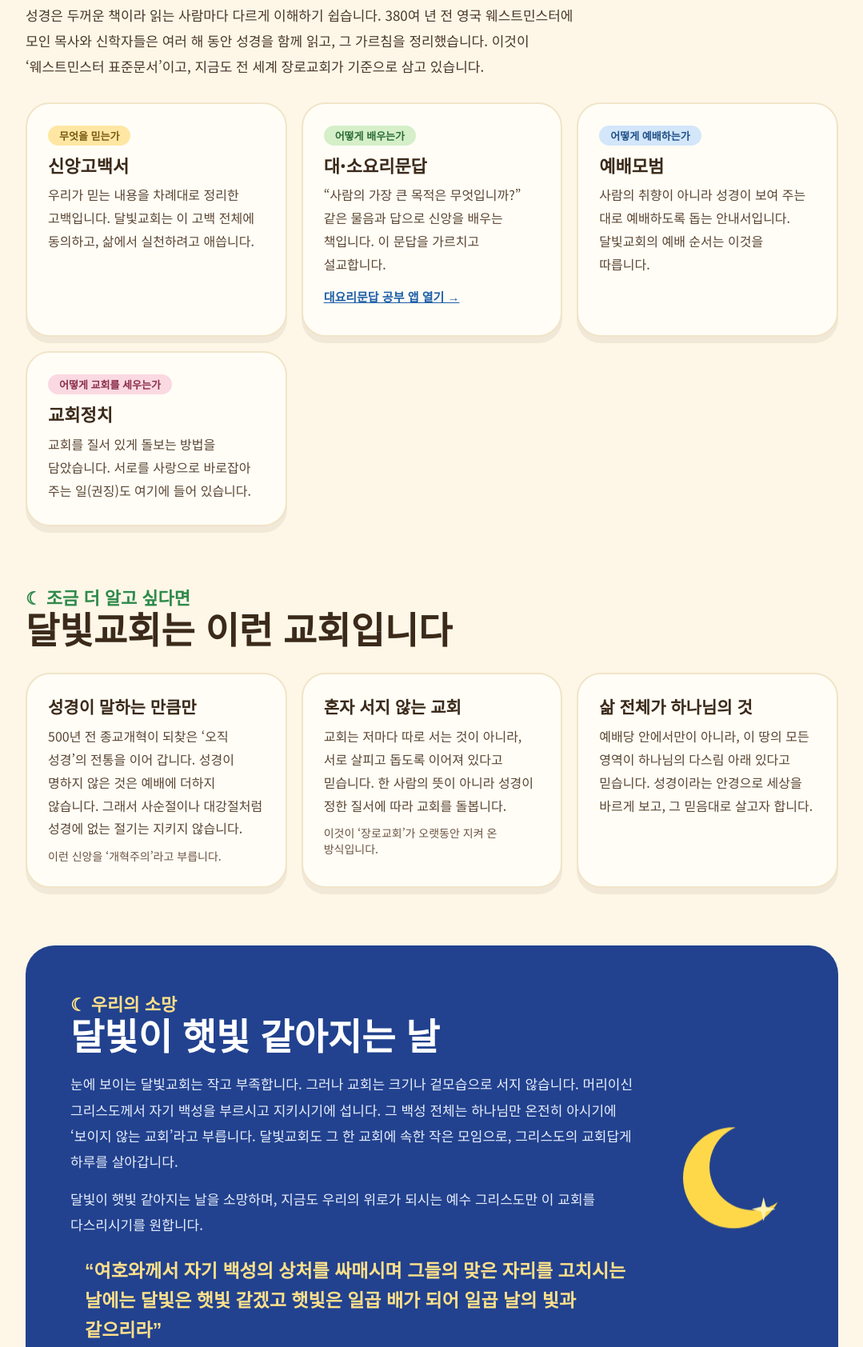
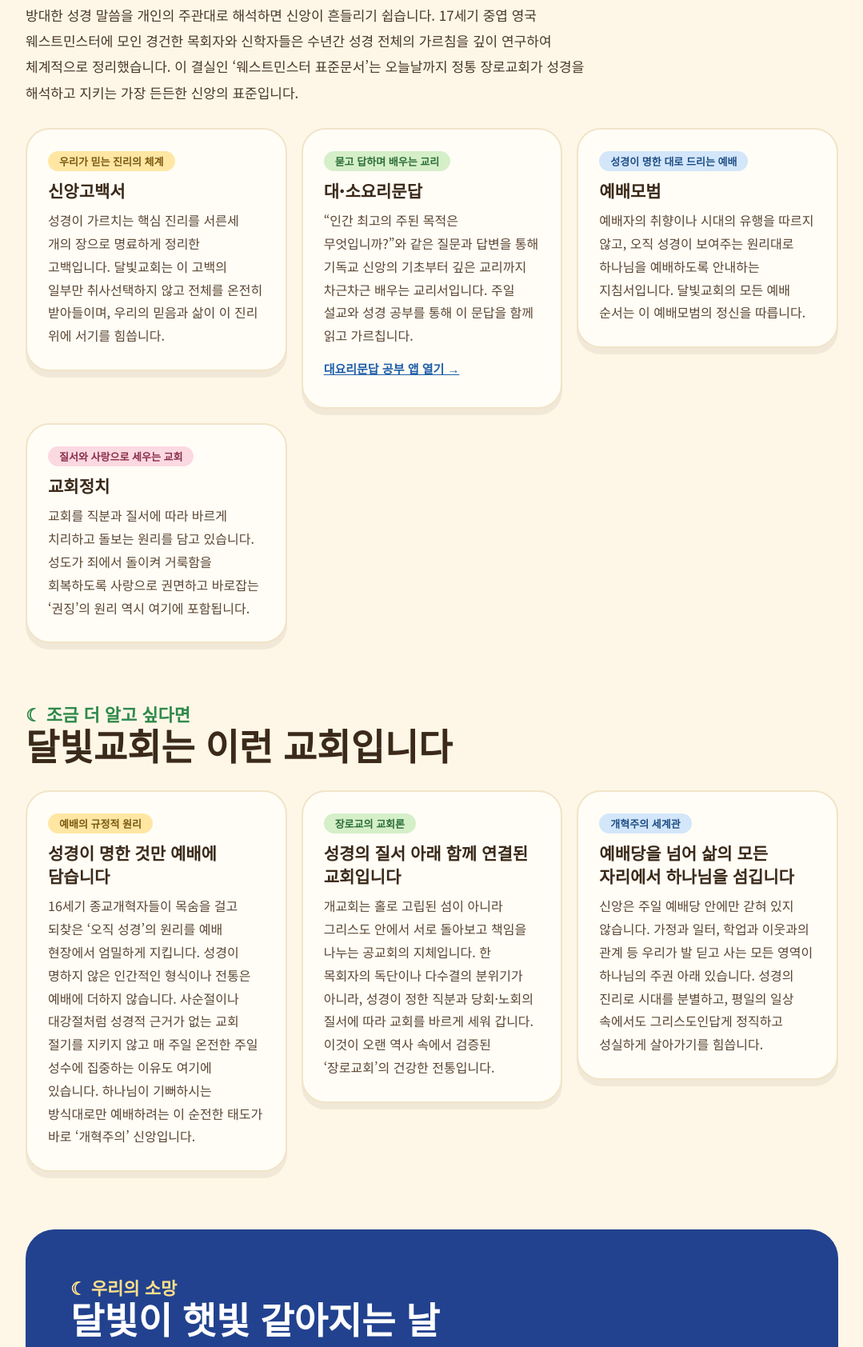
Before and after one commit to hellomoosung-star/moonlight-church, a plain HTML site: page about.html in a window 1280 px wide. Shown: the part 897-2581 px from the top of the page at 80% size, without its empty margins (100-1179 px from the left). Drawn offline with Linux system fonts and the light colour scheme; a web font is replaced by a local one.

Commit message:
교회소개: 소개 글 전면 교체, 휴대폰에서 카드 접기
Co-Authored-By: Claude Fable 5.2 <noreply@anthropic.com>
Claude-Session: https://claude.ai/code/session_01J5gFH8gogFub8dxUHbaGeV

```diff
--- a/about.html
+++ b/about.html
@@ -4,13 +4,13 @@
 <meta charset="utf-8">
 <meta name="viewport" content="width=device-width, initial-scale=1">
 <title>교회소개 | 달빛교회</title>
-<meta name="description" content="달빛교회는 성경을 한가운데 두고, 웨스트민스터 신앙고백서와 대·소요리문답, 예배모범, 교회정치를 따라 걷는 장로교회입니다.">
+<meta name="description" content="달빛교회는 성경의 가르침을 따라 바르게 믿고 예배하는 개혁교회입니다. 웨스트민스터 신앙고백서와 대·소요리문답, 예배모범, 교회정치를 신앙의 표준으로 삼는 장로교회입니다.">
 <link rel="canonical" href="https://www.lightofmoon.org/about.html">
 <meta property="og:type" content="website">
 <meta property="og:locale" content="ko_KR">
 <meta property="og:site_name" content="달빛교회">
 <meta property="og:title" content="교회소개 | 달빛교회">
-<meta property="og:description" content="달빛교회는 성경을 한가운데 두고, 웨스트민스터 신앙고백서와 대·소요리문답, 예배모범, 교회정치를 따라 걷는 장로교회입니다.">
+<meta property="og:description" content="달빛교회는 성경의 가르침을 따라 바르게 믿고 예배하는 개혁교회입니다. 웨스트민스터 신앙고백서와 대·소요리문답, 예배모범, 교회정치를 신앙의 표준으로 삼는 장로교회입니다.">
 <meta property="og:url" content="https://www.lightofmoon.org/about.html">
 <meta property="og:image" content="https://www.lightofmoon.org/assets/img/hero.jpg">
 <meta property="og:image:width" content="1536">
@@ -35,6 +35,20 @@ a:focus-visible,button:focus-visible{outline:3px solid #1F5FA8;outline-offset:3p
 .idle2{animation-delay:-1.4s}
 @keyframes idle{0%,100%{transform:translateY(0)}50%{transform:translateY(-6px)}}
 @media (prefers-reduced-motion:reduce){.idle{animation:none}.lift,.btn{transition:none}.lift:hover,.btn:hover{transform:none}}
+.fold summary{list-style:none;cursor:default}
+.fold summary::-webkit-details-marker{display:none}
+.fold summary h3{display:block}
+@media (max-width:600px){
+.fold{padding:18px 20px 20px!important;border-radius:24px!important}
+.fold summary{cursor:pointer;position:relative;padding-right:30px}
+.fold summary::after{content:"+";position:absolute;right:0;top:50%;transform:translateY(-50%);font-size:24px;font-weight:700;color:#1F5FA8}
+.fold[open] summary::after{content:"−"}
+.fold summary h3{font-size:19px!important;margin-top:8px!important}
+.folds{gap:12px!important}
+.sec{margin-top:52px!important}
+.bear{display:none}
+.moon{display:none}
+}
 .nav-x{display:inline}
 @media (max-width:640px){.nav{flex-wrap:nowrap!important;gap:0!important;justify-content:space-between;width:calc(100% + 32px);margin:0 -16px;font-size:3.25vw!important}.nav a{padding:10px 1.2vw!important;white-space:nowrap}.nav-x{display:none}}
 </style>
@@ -60,7 +74,7 @@ a:focus-visible,button:focus-visible{outline:3px solid #1F5FA8;outline-offset:3p
     <div style="position:relative;max-width:1240px;margin:0 auto;padding:34px 32px 74px;box-sizing:border-box;text-align:center;color:#FFFFFF">
       <div style="font-family:'Gaegu',sans-serif;font-weight:700;font-size:22px;text-shadow:0 1px 6px rgba(20,60,120,.5)">☾ 교회소개</div>
       <h1 style="margin:4px 0 0;font-family:'Gaegu',sans-serif;font-weight:700;font-size:clamp(44px,5.4vw,68px);line-height:1.15;text-shadow:0 3px 0 rgba(24,80,150,.45),0 0 24px rgba(24,80,150,.35)">달빛교회는 어떤 교회인가요?</h1>
-      <p style="margin:12px auto 0;max-width:34em;font-size:18px;font-weight:500;line-height:1.7;text-shadow:0 1px 8px rgba(20,60,120,.65)">성경의 빛을 받아 세상을 비추는 작은 교회입니다</p>
+      <p style="margin:12px auto 0;max-width:34em;font-size:18px;font-weight:500;line-height:1.7;text-shadow:0 1px 8px rgba(20,60,120,.65)">성경의 가르침을 따라 바르게 믿고 예배하는 개혁교회입니다</p>
     </div>
     <svg aria-hidden="true" viewBox="0 0 1280 40" preserveAspectRatio="none" style="position:absolute;left:0;bottom:-1px;display:block;width:100%;height:34px"><path d="M0 40 L0 22 C80 6 160 30 240 18 C330 4 420 30 520 20 C620 8 700 32 800 20 C900 6 990 30 1080 18 C1160 8 1220 26 1280 16 L1280 40 Z" fill="#FEF7E8"/></svg>
   </div>
@@ -71,78 +85,72 @@ a:focus-visible,button:focus-visible{outline:3px solid #1F5FA8;outline-offset:3p
       <div style="flex:999 1 420px;min-width:0">
         <div style="font-family:'Gaegu',sans-serif;font-weight:700;font-size:22px;color:#2F8A4B">☾ 우리가 바라는 교회</div>
         <h2 style="margin:0;font-family:'Gaegu',sans-serif;font-weight:700;font-size:clamp(34px,4vw,46px);line-height:1.2">그리스도가 다스리시는 교회</h2>
-        <p style="margin:14px 0 0;font-size:17px;line-height:1.9;color:#4A3828">달빛교회는 ‘그리스도가 다스리시는 교회’가 되기를 바랍니다. 그래서 사람의 생각이 아니라 성경을 한가운데 둡니다.</p>
-        <p style="margin:14px 0 0;font-size:17px;line-height:1.9;color:#4A3828">달은 스스로 빛을 내지 못하고 햇빛을 받아 비춥니다. 교회도 그렇습니다. 하나님이 성경으로 알려 주신 빛을 받아 세상을 비추는 교회이고 싶습니다.</p>
+        <p style="margin:14px 0 0;font-size:17px;line-height:1.9;color:#4A3828">교회의 주인은 사람이 아니라 예수 그리스도입니다. 달빛교회는 목회자나 성도의 개인적인 생각보다 성경의 권위를 가장 앞세웁니다.</p>
+        <p style="margin:14px 0 0;font-size:17px;line-height:1.9;color:#4A3828">스스로 빛을 내지 못하고 햇빛을 반사하는 달처럼, 오직 하나님이 성경에 계시하신 복음의 빛만을 세상에 비추는 교회를 지향합니다.</p>
       </div>
-      <div style="flex:1 1 220px;max-width:260px;margin:0 auto;background:#FCF1E2;border-radius:30px;overflow:hidden">
+      <div class="bear" style="flex:1 1 220px;max-width:260px;margin:0 auto;background:#FCF1E2;border-radius:30px;overflow:hidden">
         <img class="idle" src="assets/img/mongi-hello.jpg" alt="성경을 들고 손을 흔드는 곰 몽이" style="display:block;width:100%;aspect-ratio:392/560;object-fit:cover">
       </div>
     </div>
 
-    <div style="margin-top:72px">
+    <div class="sec" style="margin-top:72px">
       <div style="font-family:'Gaegu',sans-serif;font-weight:700;font-size:22px;color:#2F8A4B">☾ 성경을 따라 걷기 위한 지도</div>
       <h2 style="margin:0;font-family:'Gaegu',sans-serif;font-weight:700;font-size:clamp(34px,4vw,46px);line-height:1.2">웨스트민스터 표준문서</h2>
-      <p style="margin:14px 0 0;font-size:17px;line-height:1.9;color:#4A3828;max-width:42em">성경은 두꺼운 책이라 읽는 사람마다 다르게 이해하기 쉽습니다. 380여 년 전 영국 웨스트민스터에 모인 목사와 신학자들은 여러 해 동안 성경을 함께 읽고, 그 가르침을 정리했습니다. 이것이 ‘웨스트민스터 표준문서’이고, 지금도 전 세계 장로교회가 기준으로 삼고 있습니다.</p>
-      <div style="margin-top:28px;display:grid;grid-template-columns:repeat(auto-fit,minmax(260px,1fr));gap:18px">
-        <div style="background:#FFFDF6;border-radius:30px;padding:26px 26px 28px;box-shadow:0 8px 0 rgba(90,60,30,.08);border:2px solid #F1E4C8">
-          <div style="display:inline-block;background:#FFE7A3;border-radius:999px;padding:3px 14px;font-size:13px;font-weight:700;color:#7A5A12">무엇을 믿는가</div>
-          <h3 style="margin:10px 0 0;font-size:22px;font-weight:900;line-height:1.35">신앙고백서</h3>
-          <p style="margin:8px 0 0;font-size:16px;line-height:1.8;color:#5A4532">우리가 믿는 내용을 차례대로 정리한 고백입니다. 달빛교회는 이 고백 전체에 동의하고, 삶에서 실천하려고 애씁니다.</p>
-        </div>
-        <div style="background:#FFFDF6;border-radius:30px;padding:26px 26px 28px;box-shadow:0 8px 0 rgba(90,60,30,.08);border:2px solid #F1E4C8">
-          <div style="display:inline-block;background:#D5EFC9;border-radius:999px;padding:3px 14px;font-size:13px;font-weight:700;color:#2C6E3A">어떻게 배우는가</div>
-          <h3 style="margin:10px 0 0;font-size:22px;font-weight:900;line-height:1.35">대·소요리문답</h3>
-          <p style="margin:8px 0 0;font-size:16px;line-height:1.8;color:#5A4532">“사람의 가장 큰 목적은 무엇입니까?” 같은 물음과 답으로 신앙을 배우는 책입니다. 이 문답을 가르치고 설교합니다.</p>
+      <p style="margin:14px 0 0;font-size:17px;line-height:1.9;color:#4A3828;max-width:42em">방대한 성경 말씀을 개인의 주관대로 해석하면 신앙이 흔들리기 쉽습니다. 17세기 중엽 영국 웨스트민스터에 모인 경건한 목회자와 신학자들은 수년간 성경 전체의 가르침을 깊이 연구하여 체계적으로 정리했습니다. 이 결실인 ‘웨스트민스터 표준문서’는 오늘날까지 정통 장로교회가 성경을 해석하고 지키는 가장 든든한 신앙의 표준입니다.</p>
+      <div class="folds" style="align-items:start;margin-top:28px;display:grid;grid-template-columns:repeat(auto-fit,minmax(260px,1fr));gap:18px">
+        <details class="fold" style="background:#FFFDF6;border-radius:30px;padding:26px 26px 28px;box-shadow:0 8px 0 rgba(90,60,30,.08);border:2px solid #F1E4C8">
+          <summary><span style="display:inline-block;background:#FFE7A3;border-radius:999px;padding:3px 14px;font-size:13px;font-weight:700;color:#7A5A12">우리가 믿는 진리의 체계</span><h3 style="margin:10px 0 0;font-size:21px;font-weight:900;line-height:1.4">신앙고백서</h3></summary>
+          <p style="margin:8px 0 0;font-size:16px;line-height:1.8;color:#5A4532">성경이 가르치는 핵심 진리를 서른세 개의 장으로 명료하게 정리한 고백입니다. 달빛교회는 이 고백의 일부만 취사선택하지 않고 전체를 온전히 받아들이며, 우리의 믿음과 삶이 이 진리 위에 서기를 힘씁니다.</p>
+        </details>
+        <details class="fold" style="background:#FFFDF6;border-radius:30px;padding:26px 26px 28px;box-shadow:0 8px 0 rgba(90,60,30,.08);border:2px solid #F1E4C8">
+          <summary><span style="display:inline-block;background:#D5EFC9;border-radius:999px;padding:3px 14px;font-size:13px;font-weight:700;color:#2C6E3A">묻고 답하며 배우는 교리</span><h3 style="margin:10px 0 0;font-size:21px;font-weight:900;line-height:1.4">대·소요리문답</h3></summary>
+          <p style="margin:8px 0 0;font-size:16px;line-height:1.8;color:#5A4532">“인간 최고의 주된 목적은 무엇입니까?”와 같은 질문과 답변을 통해 기독교 신앙의 기초부터 깊은 교리까지 차근차근 배우는 교리서입니다. 주일 설교와 성경 공부를 통해 이 문답을 함께 읽고 가르칩니다.</p>
           <a href="https://wlcmoonlight.vercel.app/" target="_blank" rel="noopener noreferrer" style="display:inline-block;margin-top:6px;padding:10px 0;font-weight:700;font-size:15px;color:#1F5FA8">대요리문답 공부 앱 열기 →</a>
-        </div>
-        <div style="background:#FFFDF6;border-radius:30px;padding:26px 26px 28px;box-shadow:0 8px 0 rgba(90,60,30,.08);border:2px solid #F1E4C8">
-          <div style="display:inline-block;background:#D3E6FA;border-radius:999px;padding:3px 14px;font-size:13px;font-weight:700;color:#1F4F86">어떻게 예배하는가</div>
-          <h3 style="margin:10px 0 0;font-size:22px;font-weight:900;line-height:1.35">예배모범</h3>
-          <p style="margin:8px 0 0;font-size:16px;line-height:1.8;color:#5A4532">사람의 취향이 아니라 성경이 보여 주는 대로 예배하도록 돕는 안내서입니다. 달빛교회의 예배 순서는 이것을 따릅니다.</p>
-        </div>
-        <div style="background:#FFFDF6;border-radius:30px;padding:26px 26px 28px;box-shadow:0 8px 0 rgba(90,60,30,.08);border:2px solid #F1E4C8">
-          <div style="display:inline-block;background:#FBD9E2;border-radius:999px;padding:3px 14px;font-size:13px;font-weight:700;color:#8A2F4A">어떻게 교회를 세우는가</div>
-          <h3 style="margin:10px 0 0;font-size:22px;font-weight:900;line-height:1.35">교회정치</h3>
-          <p style="margin:8px 0 0;font-size:16px;line-height:1.8;color:#5A4532">교회를 질서 있게 돌보는 방법을 담았습니다. 서로를 사랑으로 바로잡아 주는 일(권징)도 여기에 들어 있습니다.</p>
-        </div>
+        </details>
+        <details class="fold" style="background:#FFFDF6;border-radius:30px;padding:26px 26px 28px;box-shadow:0 8px 0 rgba(90,60,30,.08);border:2px solid #F1E4C8">
+          <summary><span style="display:inline-block;background:#D3E6FA;border-radius:999px;padding:3px 14px;font-size:13px;font-weight:700;color:#1F4F86">성경이 명한 대로 드리는 예배</span><h3 style="margin:10px 0 0;font-size:21px;font-weight:900;line-height:1.4">예배모범</h3></summary>
+          <p style="margin:8px 0 0;font-size:16px;line-height:1.8;color:#5A4532">예배자의 취향이나 시대의 유행을 따르지 않고, 오직 성경이 보여주는 원리대로 하나님을 예배하도록 안내하는 지침서입니다. 달빛교회의 모든 예배 순서는 이 예배모범의 정신을 따릅니다.</p>
+        </details>
+        <details class="fold" style="background:#FFFDF6;border-radius:30px;padding:26px 26px 28px;box-shadow:0 8px 0 rgba(90,60,30,.08);border:2px solid #F1E4C8">
+          <summary><span style="display:inline-block;background:#FBD9E2;border-radius:999px;padding:3px 14px;font-size:13px;font-weight:700;color:#8A2F4A">질서와 사랑으로 세우는 교회</span><h3 style="margin:10px 0 0;font-size:21px;font-weight:900;line-height:1.4">교회정치</h3></summary>
+          <p style="margin:8px 0 0;font-size:16px;line-height:1.8;color:#5A4532">교회를 직분과 질서에 따라 바르게 치리하고 돌보는 원리를 담고 있습니다. 성도가 죄에서 돌이켜 거룩함을 회복하도록 사랑으로 권면하고 바로잡는 ‘권징’의 원리 역시 여기에 포함됩니다.</p>
+        </details>
       </div>
     </div>
 
-    <div style="margin-top:72px">
+    <div class="sec" style="margin-top:72px">
       <div style="font-family:'Gaegu',sans-serif;font-weight:700;font-size:22px;color:#2F8A4B">☾ 조금 더 알고 싶다면</div>
       <h2 style="margin:0;font-family:'Gaegu',sans-serif;font-weight:700;font-size:clamp(34px,4vw,46px);line-height:1.2">달빛교회는 이런 교회입니다</h2>
-      <div style="margin-top:24px;display:grid;grid-template-columns:repeat(auto-fit,minmax(280px,1fr));gap:18px">
-        <div style="background:#FFFDF6;border-radius:30px;padding:26px 26px 28px;box-shadow:0 8px 0 rgba(90,60,30,.08);border:2px solid #F1E4C8">
-          <h3 style="margin:0;font-size:21px;font-weight:900;line-height:1.4">성경이 말하는 만큼만</h3>
-          <p style="margin:8px 0 0;font-size:16px;line-height:1.8;color:#5A4532">500년 전 종교개혁이 되찾은 ‘오직 성경’의 전통을 이어 갑니다. 성경이 명하지 않은 것은 예배에 더하지 않습니다. 그래서 사순절이나 대강절처럼 성경에 없는 절기는 지키지 않습니다.</p>
-          <p style="margin:10px 0 0;font-size:14px;color:#6B5340">이런 신앙을 ‘개혁주의’라고 부릅니다.</p>
-        </div>
-        <div style="background:#FFFDF6;border-radius:30px;padding:26px 26px 28px;box-shadow:0 8px 0 rgba(90,60,30,.08);border:2px solid #F1E4C8">
-          <h3 style="margin:0;font-size:21px;font-weight:900;line-height:1.4">혼자 서지 않는 교회</h3>
-          <p style="margin:8px 0 0;font-size:16px;line-height:1.8;color:#5A4532">교회는 저마다 따로 서는 것이 아니라, 서로 살피고 돕도록 이어져 있다고 믿습니다. 한 사람의 뜻이 아니라 성경이 정한 질서에 따라 교회를 돌봅니다.</p>
-          <p style="margin:10px 0 0;font-size:14px;color:#6B5340">이것이 ‘장로교회’가 오랫동안 지켜 온 방식입니다.</p>
-        </div>
-        <div style="background:#FFFDF6;border-radius:30px;padding:26px 26px 28px;box-shadow:0 8px 0 rgba(90,60,30,.08);border:2px solid #F1E4C8">
-          <h3 style="margin:0;font-size:21px;font-weight:900;line-height:1.4">삶 전체가 하나님의 것</h3>
-          <p style="margin:8px 0 0;font-size:16px;line-height:1.8;color:#5A4532">예배당 안에서만이 아니라, 이 땅의 모든 영역이 하나님의 다스림 아래 있다고 믿습니다. 성경이라는 안경으로 세상을 바르게 보고, 그 믿음대로 살고자 합니다.</p>
-        </div>
+      <div class="folds" style="align-items:start;margin-top:24px;display:grid;grid-template-columns:repeat(auto-fit,minmax(280px,1fr));gap:18px">
+        <details class="fold" style="background:#FFFDF6;border-radius:30px;padding:26px 26px 28px;box-shadow:0 8px 0 rgba(90,60,30,.08);border:2px solid #F1E4C8">
+          <summary><span style="display:inline-block;background:#FFE7A3;border-radius:999px;padding:3px 14px;font-size:13px;font-weight:700;color:#7A5A12">예배의 규정적 원리</span><h3 style="margin:10px 0 0;font-size:21px;font-weight:900;line-height:1.4">성경이 명한 것만 예배에 담습니다</h3></summary>
+          <p style="margin:8px 0 0;font-size:16px;line-height:1.8;color:#5A4532">16세기 종교개혁자들이 목숨을 걸고 되찾은 ‘오직 성경’의 원리를 예배 현장에서 엄밀하게 지킵니다. 성경이 명하지 않은 인간적인 형식이나 전통은 예배에 더하지 않습니다. 사순절이나 대강절처럼 성경적 근거가 없는 교회 절기를 지키지 않고 매 주일 온전한 주일 성수에 집중하는 이유도 여기에 있습니다. 하나님이 기뻐하시는 방식대로만 예배하려는 이 순전한 태도가 바로 ‘개혁주의’ 신앙입니다.</p>
+        </details>
+        <details class="fold" style="background:#FFFDF6;border-radius:30px;padding:26px 26px 28px;box-shadow:0 8px 0 rgba(90,60,30,.08);border:2px solid #F1E4C8">
+          <summary><span style="display:inline-block;background:#D5EFC9;border-radius:999px;padding:3px 14px;font-size:13px;font-weight:700;color:#2C6E3A">장로교의 교회론</span><h3 style="margin:10px 0 0;font-size:21px;font-weight:900;line-height:1.4">성경의 질서 아래 함께 연결된 교회입니다</h3></summary>
+          <p style="margin:8px 0 0;font-size:16px;line-height:1.8;color:#5A4532">개교회는 홀로 고립된 섬이 아니라 그리스도 안에서 서로 돌아보고 책임을 나누는 공교회의 지체입니다. 한 목회자의 독단이나 다수결의 분위기가 아니라, 성경이 정한 직분과 당회·노회의 질서에 따라 교회를 바르게 세워 갑니다. 이것이 오랜 역사 속에서 검증된 ‘장로교회’의 건강한 전통입니다.</p>
+        </details>
+        <details class="fold" style="background:#FFFDF6;border-radius:30px;padding:26px 26px 28px;box-shadow:0 8px 0 rgba(90,60,30,.08);border:2px solid #F1E4C8">
+          <summary><span style="display:inline-block;background:#D3E6FA;border-radius:999px;padding:3px 14px;font-size:13px;font-weight:700;color:#1F4F86">개혁주의 세계관</span><h3 style="margin:10px 0 0;font-size:21px;font-weight:900;line-height:1.4">예배당을 넘어 삶의 모든 자리에서 하나님을 섬깁니다</h3></summary>
+          <p style="margin:8px 0 0;font-size:16px;line-height:1.8;color:#5A4532">신앙은 주일 예배당 안에만 갇혀 있지 않습니다. 가정과 일터, 학업과 이웃과의 관계 등 우리가 발 딛고 사는 모든 영역이 하나님의 주권 아래 있습니다. 성경의 진리로 시대를 분별하고, 평일의 일상 속에서도 그리스도인답게 정직하고 성실하게 살아가기를 힘씁니다.</p>
+        </details>
       </div>
     </div>
 
-    <div style="margin-top:72px;background:#22428F;border-radius:36px;padding:clamp(28px,5vw,56px);color:#FFFFFF;display:flex;flex-wrap:wrap;align-items:center;gap:24px 48px">
+    <div class="sec" style="margin-top:72px;background:#22428F;border-radius:36px;padding:clamp(28px,5vw,56px);color:#FFFFFF;display:flex;flex-wrap:wrap;align-items:center;gap:24px 48px">
       <div style="flex:999 1 420px;min-width:0">
         <div style="font-family:'Gaegu',sans-serif;font-weight:700;font-size:22px;color:#FFE08A">☾ 우리의 소망</div>
         <h2 style="margin:0;font-family:'Gaegu',sans-serif;font-weight:700;font-size:clamp(34px,4vw,46px);line-height:1.2;color:#FFFFFF">달빛이 햇빛 같아지는 날</h2>
-        <p style="margin:14px 0 0;font-size:17px;line-height:1.9;color:#E8EEFB">눈에 보이는 달빛교회는 작고 부족합니다. 그러나 교회는 크기나 겉모습으로 서지 않습니다. 머리이신 그리스도께서 자기 백성을 부르시고 지키시기에 섭니다. 그 백성 전체는 하나님만 온전히 아시기에 ‘보이지 않는 교회’라고 부릅니다. 달빛교회도 그 한 교회에 속한 작은 모임으로, 그리스도의 교회답게 하루를 살아갑니다.</p>
-        <p style="margin:14px 0 0;font-size:17px;line-height:1.9;color:#E8EEFB">달빛이 햇빛 같아지는 날을 소망하며, 지금도 우리의 위로가 되시는 예수 그리스도만 이 교회를 다스리시기를 원합니다.</p>
+        <p style="margin:14px 0 0;font-size:17px;line-height:1.9;color:#E8EEFB">이 땅에 세워진 달빛교회는 외형적으로 작고 연약해 보일 수 있습니다. 그러나 참된 교회는 건물의 크기나 사람의 숫자로 유지되지 않습니다. 교회의 머리 되신 예수 그리스도께서 친히 자기 백성을 말씀으로 부르시고 끝까지 지키시기 때문에 섭니다. 시대와 장소를 넘어 주님께서 택하신 모든 성도의 모임인 ‘보이지 않는 보편 교회’의 한 지체로서, 우리는 오늘도 말씀의 빛을 따라 묵묵히 걸어갑니다.</p>
         <p style="margin:24px 0 0;padding-left:18px;border-left:0;font-family:'Gaegu',sans-serif;font-weight:700;font-size:23px;line-height:1.6;color:#FFE08A">“여호와께서 자기 백성의 상처를 싸매시며 그들의 맞은 자리를 고치시는 날에는 달빛은 햇빛 같겠고 햇빛은 일곱 배가 되어 일곱 날의 빛과 같으리라”</p>
         <p style="margin:6px 0 0;padding-left:18px;font-size:15px;color:#C9D6F5">이사야 30장 26절</p>
       </div>
-      <svg aria-hidden="true" class="idle idle2" viewBox="0 0 200 200" style="flex:1 1 150px;max-width:190px;margin:0 auto"><circle cx="100" cy="100" r="84" fill="#FFD84A"/><circle cx="132" cy="82" r="72" fill="#22428F"/><path d="M150 132 L154 148 L170 152 L154 156 L150 172 L146 156 L130 152 L146 148 Z" fill="#FFF3B0"/></svg>
+      <svg aria-hidden="true" class="idle idle2 moon" viewBox="0 0 200 200" style="flex:1 1 150px;max-width:190px;margin:0 auto"><circle cx="100" cy="100" r="84" fill="#FFD84A"/><circle cx="132" cy="82" r="72" fill="#22428F"/><path d="M150 132 L154 148 L170 152 L154 156 L150 172 L146 156 L130 152 L146 148 Z" fill="#FFF3B0"/></svg>
     </div>
 
     <div style="margin:64px auto 0;max-width:38em;text-align:center">
-      <p style="margin:0;font-family:'Gaegu',sans-serif;font-weight:700;font-size:clamp(26px,3vw,34px);line-height:1.45">진리 안에서 엄밀하게,<br>성도 간에는 따뜻하게 함께 걷겠습니다.</p>
+      <p style="margin:0;font-size:17px;line-height:1.9;color:#4A3828">주님께서 다시 오셔서 모든 상처를 싸매시고 달빛이 햇빛처럼 온전해지는 그날을 소망합니다.</p>
+      <p style="margin:14px 0 0;font-family:'Gaegu',sans-serif;font-weight:700;font-size:clamp(23px,2.6vw,29px);line-height:1.5">달빛교회는 하나님의 진리 앞에서는 타협 없이 엄밀하게 서고, 서로를 대할 때는 그리스도의 사랑으로 따뜻하게 품으며 함께 걷겠습니다.</p>
       <a class="btn" href="worship.html" style="display:inline-flex;align-items:center;gap:8px;min-height:52px;margin-top:24px;padding:0 30px;border-radius:999px;background:#1F5FA8;color:#FFFFFF;text-decoration:none;font-weight:700;font-size:17px">예배안내·오시는 길 <span aria-hidden="true">→</span></a>
       <p style="margin:36px 0 56px;font-size:14px;color:#6B5340">대한예수교장로회 달빛교회 · 대표자 김무성</p>
     </div>
@@ -169,5 +177,12 @@ a:focus-visible,button:focus-visible{outline:3px solid #1F5FA8;outline-offset:3p
   </div>
 </div>
 
+<script>
+// 교회소개 카드: 컴퓨터에서는 늘 펼쳐 두고, 휴대폰에서는 제목을 눌러 펼친다
+(function(){var mq=window.matchMedia('(max-width:600px)');var f=document.querySelectorAll('.fold');
+function set(){f.forEach(function(d){d.open=!mq.matches;});}
+set();mq.addEventListener('change',set);
+f.forEach(function(d){d.querySelector('summary').addEventListener('click',function(e){if(!mq.matches)e.preventDefault();});});})();
+</script>
 </body>
 </html>
```
